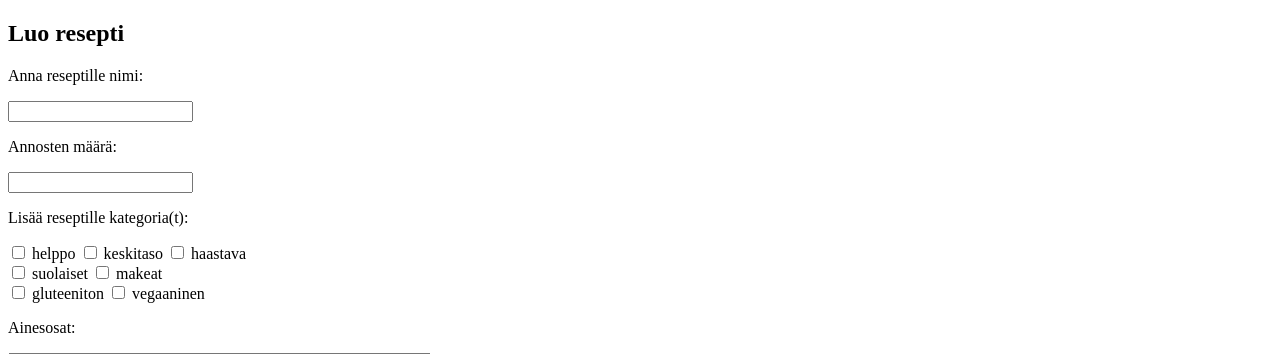
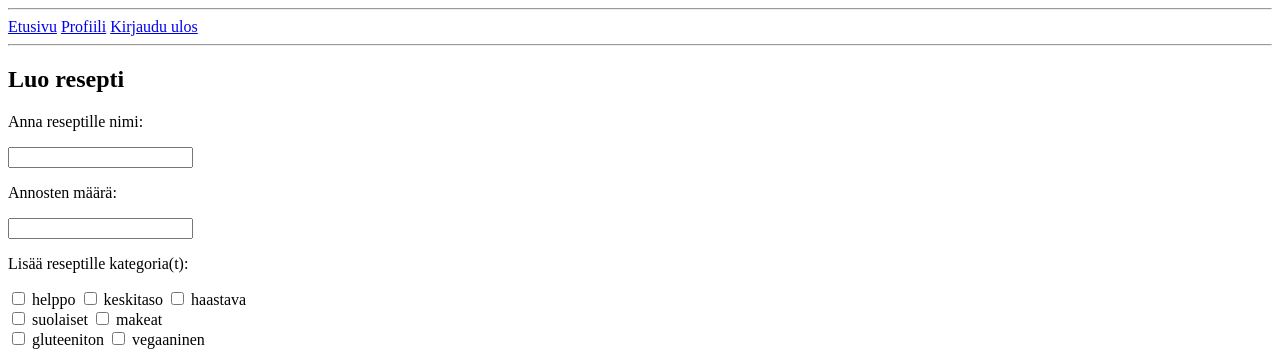
Before and after one commit to neononoen/TSOHA-reseptihakusovellus, a Flask app: page /create_recipe in a window 1280 px wide. Shown: the top 354 px of the page. Run offline with Flask 3, Linux system fonts and the light colour scheme.

Commit message:
Improve navigation

```diff
--- a/templates/create_recipe.html
+++ b/templates/create_recipe.html
@@ -3,6 +3,12 @@
 <body>
 
 <title>Uusi resepti</title>
+
+<hr>
+<a href="/">Etusivu</a>
+<a href="/profile">Profiili</a>
+<a href="/logout">Kirjaudu ulos</a>
+<hr>
 
 <h2>Luo resepti</h2>
 <form action="/create_recipe" method="post">
--- a/templates/index.html
+++ b/templates/index.html
@@ -6,14 +6,14 @@
 
 <h1>Tervetuloa Reseptiholviin!</h1>
 <hr>
-
 {% if session.user_id %}
-Olet kirjautunut sisään nimellä <b>{{ session.user_name }}</b>. <a href="/logout">Kirjaudu ulos</a>
+<a href="/">Etusivu</a>
 <a href="/profile">Profiili</a>
+<a href="/logout">Kirjaudu ulos</a>
 {% else %}
 <a href="/login">Kirjaudu sisään</a> tai <a href="/register">luo uusi tunnus</a>
 {% endif %}
-
+<hr>
 
 <form action="/results" method="post">
 <p>Hae reseptejä:</p>
--- a/templates/login.html
+++ b/templates/login.html
@@ -14,5 +14,7 @@ Salasana: <br><input type="password" name="password">
 <input type="submit" value="Kirjaudu">
 </form>
 
+<a href="/">Palaa etusivulle</a>
+
 </body>
 </html>
--- a/templates/profile.html
+++ b/templates/profile.html
@@ -3,6 +3,11 @@
 <body>
 
 <title>Profiili</title>
+<hr>
+<a href="/">Etusivu</a>
+<a href="/profile">Profiili</a>
+<a href="/logout">Kirjaudu ulos</a>
+<hr>
 
 <h1>Profiili</h1>
 
--- a/templates/recipe.html
+++ b/templates/recipe.html
@@ -3,6 +3,12 @@
 <body>
 
 <title>{{ name }}</title>
+
+<hr>
+<a href="/">Etusivu</a>
+<a href="/profile">Profiili</a>
+<a href="/logout">Kirjaudu ulos</a>
+<hr>
 
 {% if session.user_id == creator_id %}
 <form action="/recipe/{{ id }}"  method="post">
--- a/templates/register.html
+++ b/templates/register.html
@@ -15,5 +15,7 @@ Salasana uudelleen: <br><input type="password" name="password2">
 <input type="submit" value="Luo tunnus">
 </form>
 
+<a href="/">Palaa etusivulle</a>
+
 </body>
 </html>
```
